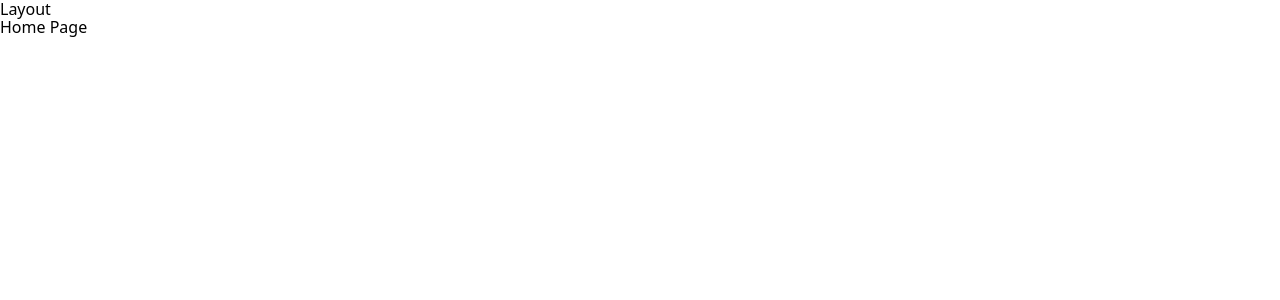
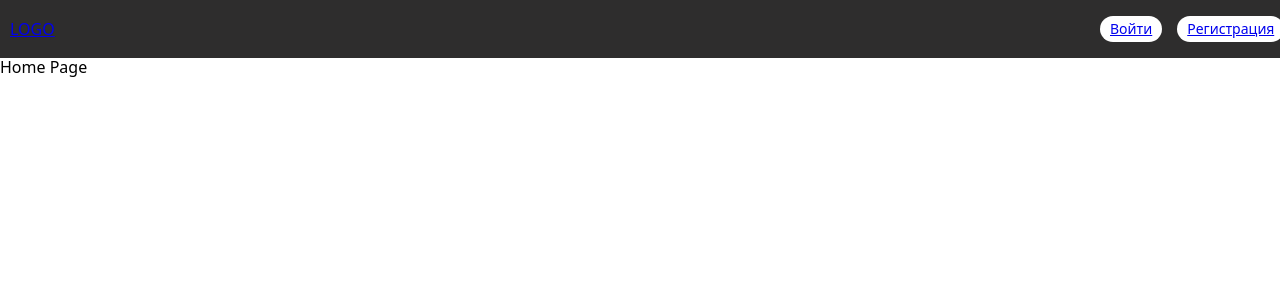
Before and after one commit to igorlyakh/filmoteka, a React (Vite) app: page / in a window 1280 px wide. Shown: the top 300 px of the page. Built offline with nearby package versions, Linux system fonts and the light colour scheme.

Commit message:
added layout

```diff
--- a/src/components/Layout/Layout.module.scss
+++ b/src/components/Layout/Layout.module.scss
@@ -0,0 +1,29 @@
+.header {
+  display: flex;
+  width: 100%;
+  justify-content: space-between;
+  align-items: center;
+  padding: 0 10px;
+  background-color: var.$dark-gray;
+}
+
+.menu {
+  width: 210px;
+  display: flex;
+  gap: 15px;
+}
+
+.link {
+  background-color: var.$white;
+  padding: 5px 10px;
+  display: flex;
+  justify-content: center;
+  align-items: center;
+  border-radius: 15px;
+  font-size: 14px;
+  transition: background-color 250ms ease, color 250ms ease;
+  &:hover {
+    background-color: var.$hover-gray;
+    color: var.$white;
+  }
+}
--- a/src/components/Layout/Layout.tsx
+++ b/src/components/Layout/Layout.tsx
@@ -1,13 +1,31 @@
-// import styled from './Layout.module.scss'
+import styled from './Layout.module.scss';
 
-import { Outlet } from 'react-router-dom';
+import { Link, Outlet } from 'react-router-dom';
 
 const Layout = () => {
   return (
-    <div>
-      Layout
-      <Outlet />
-    </div>
+    <>
+      <header className={styled.header}>
+        <Link to="/">LOGO</Link>
+        <menu className={styled.menu}>
+          <Link
+            className={styled.link}
+            to="login"
+          >
+            Войти
+          </Link>
+          <Link
+            className={styled.link}
+            to="registration"
+          >
+            Регистрация
+          </Link>
+        </menu>
+      </header>
+      <main>
+        <Outlet />
+      </main>
+    </>
   );
 };
 
--- a/src/styles/variables.scss
+++ b/src/styles/variables.scss
@@ -1 +1,5 @@
 // ----------- [ All scss variables ] -----------
+$dark-gray: #2e2d2d;
+$hover-gray: #7c7c7c;
+$white: #ffffff;
+$main-text: #000000;
```
